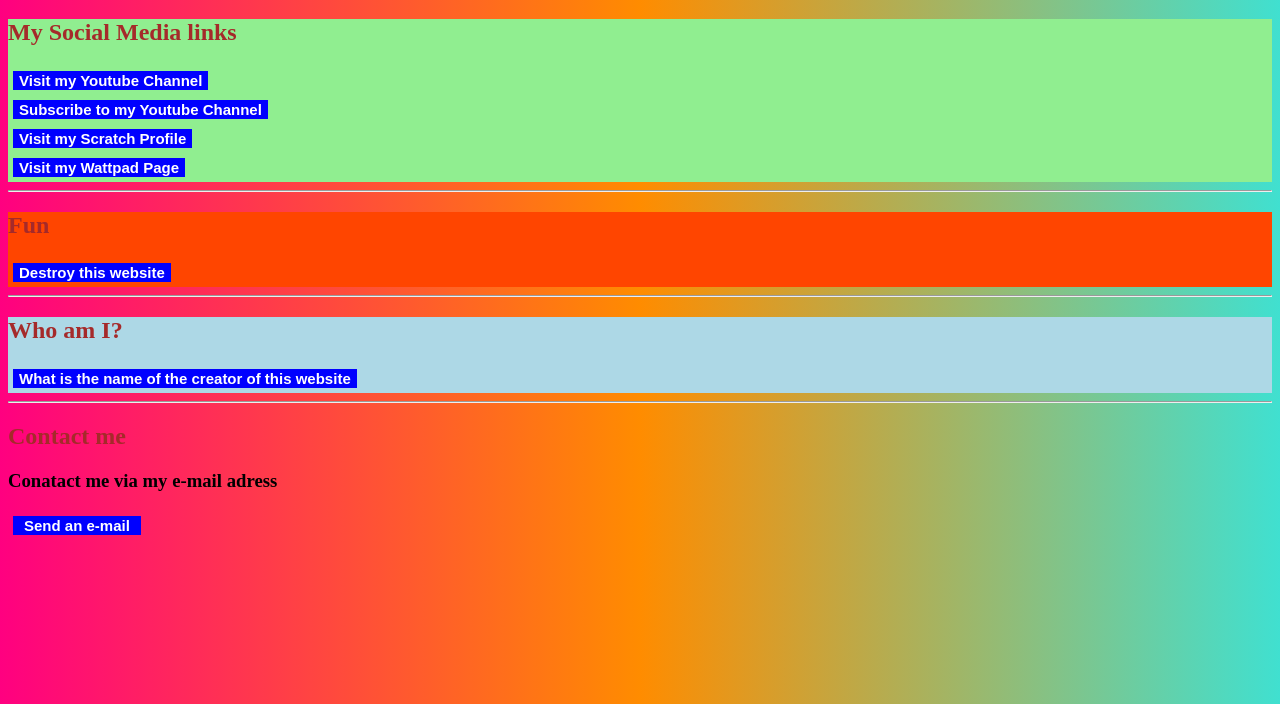
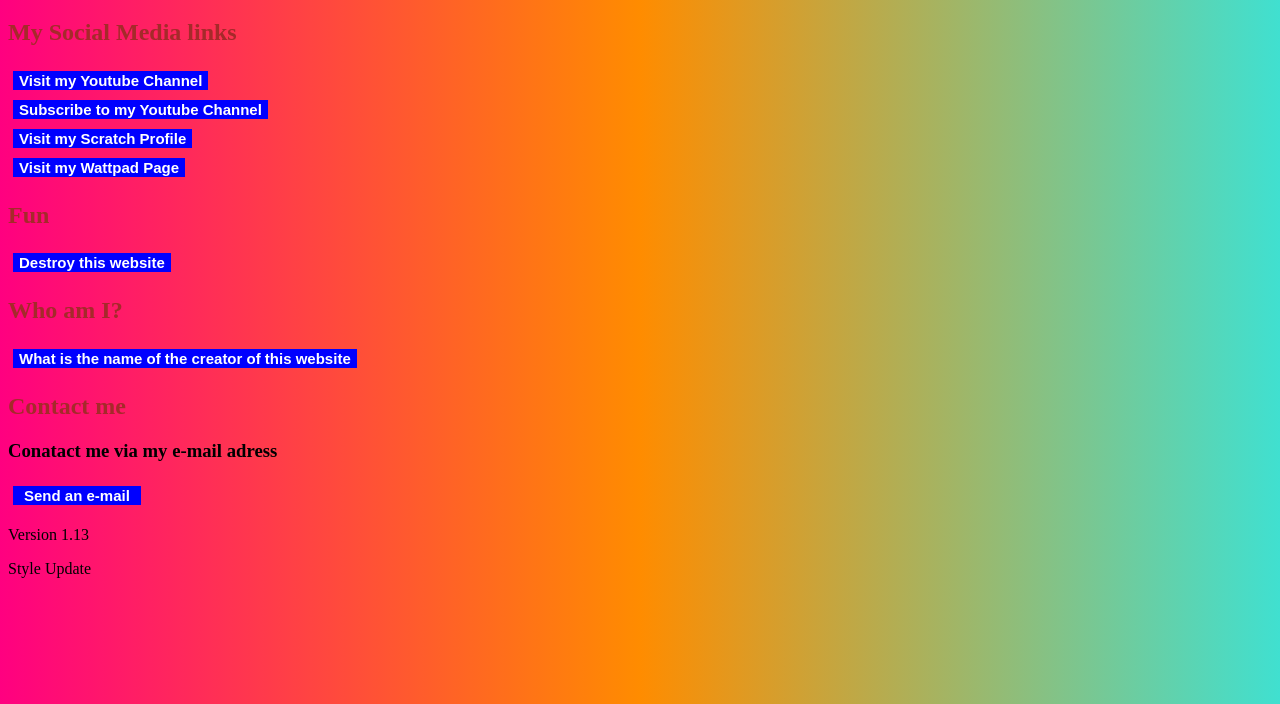
Before and after one commit to Aaron11sudo/My-personal-website, a plain HTML site: page index.html in a window 1280 px wide. Shown: the part 96-800 px from the top of the page. Drawn offline with Linux system fonts and the light colour scheme.

Commit message:
Update index.html

```diff
--- a/index.html
+++ b/index.html
@@ -10,10 +10,10 @@
         <link rel="stylesheet" href="style.css">
         <script src="script.js"></script>
     </head>
-    <body id="htmlbody">
+    <body id ="htmlbody">
         <h1 class="ctwius">CAUTION ! This website is under construction</h1>
         <h1 class="iaaa">I am Aaron Abraham</h1>
-        <div class="msml">
+        <div class="maincont">
             <h2 class="bh">My Social Media links</h2>
             <input type="button" value="Visit my Youtube Channel" class ="bhw" onclick="go_to('https://www.youtube.com/channel/UCQT_UF_M_g1nFp0Kjta6inw')" />
             <br>
@@ -23,21 +23,22 @@
             <br>
             <input type="button" value="Visit my Wattpad Page" class ="bhw" onclick="go_to('https://www.wattpad.com/user/AaronAbraham201191')" />
         </div>
-        <hr>
-        <div class="fun">
+        <div class="maincont">
             <h2 class="bh">Fun</h2>
             <input type="button" value="Destroy this website" class="bhw" onclick="destroy_id('htmlbody')">
         </div>
-        <hr>
-        <div class="myinfo">
+        <div class="maincont">
             <h2 class="bh">Who am I?</h2>
             <input type="button" value="What is the name of the creator of this website" class="bhw" onclick="browser_send_message('Aaron Abraham')">
         </div>
-        <hr>
-        <div class="contactme">
+        <div class="maincont">
             <h2 class="bh">Contact me</h2>
             <h3 class="ooc">Conatact me via my e-mail adress</h3>
             <button class="bhw"><a class="bhw" href="mailto:aaronabraham91@gmail.com">Send an e-mail</a></button>
         </div>
+        <footer class="footerhtml">
+            <p>Version 1.13</p>
+            <p>Style Update</p>
+        </footer>
     </body>
 </html>
```
